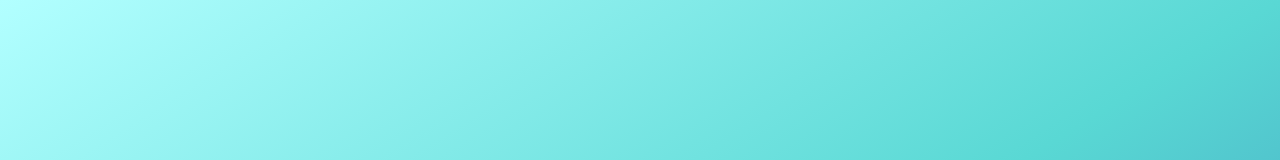
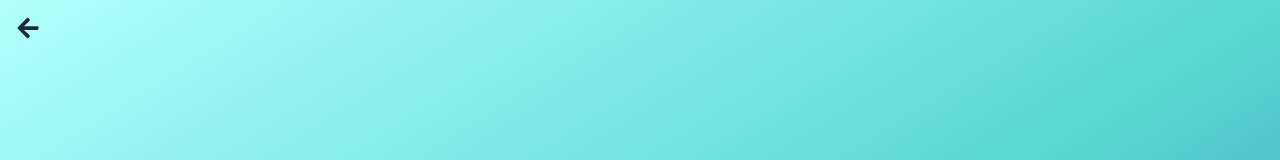
Before and after one commit to risthian-P/proyecto-tesis-PUNTO-FRIO-RTR, a React (Vite) app: page /login in a window 1280 px wide. Shown: the top 160 px of the page. Built offline with nearby package versions, Linux system fonts and the light colour scheme.

Commit message:
Agregar botón de retroceso en la página de inicio de sesión

```diff
--- a/src/paginas/Login.jsx
+++ b/src/paginas/Login.jsx
@@ -4,6 +4,7 @@ import { useContext, useState, useEffect } from "react";
 import axios from "axios";
 import Mensaje from "../componets/Alertas/Mensaje";
 import { useNavigate } from "react-router-dom";
+import { FaArrowLeft } from "react-icons/fa"; // Importar el ícono de retroceso
 
 const Login = () => {
     const { auth, setAuth } = useContext(AuthContext);
@@ -85,6 +86,14 @@ const Login = () => {
                     <Mensaje tipo={mensaje.tipo}>{mensaje.respuesta}</Mensaje>
                 )}
 
+                {/* Botón de retroceso */}
+                <Link
+                    to="/"
+                    className="absolute top-4 left-4 text-gray-800 hover:text-blue-600"
+                >
+                    <FaArrowLeft size={24} />
+                </Link>
+
                 {/* Título */}
                 <h1 className="text-3xl font-semibold mb-4 text-center uppercase text-gray-800">
                     Inicio de sesión
```
